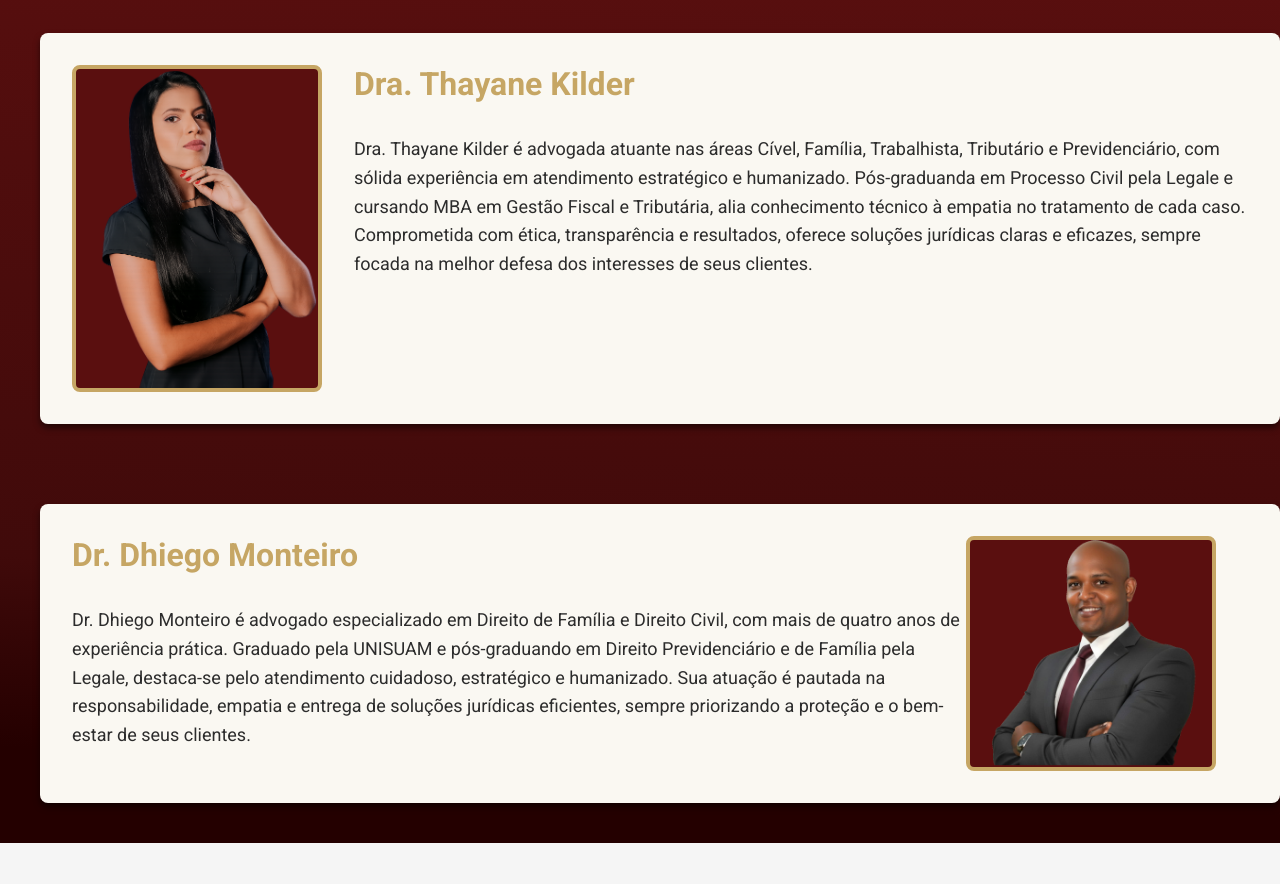
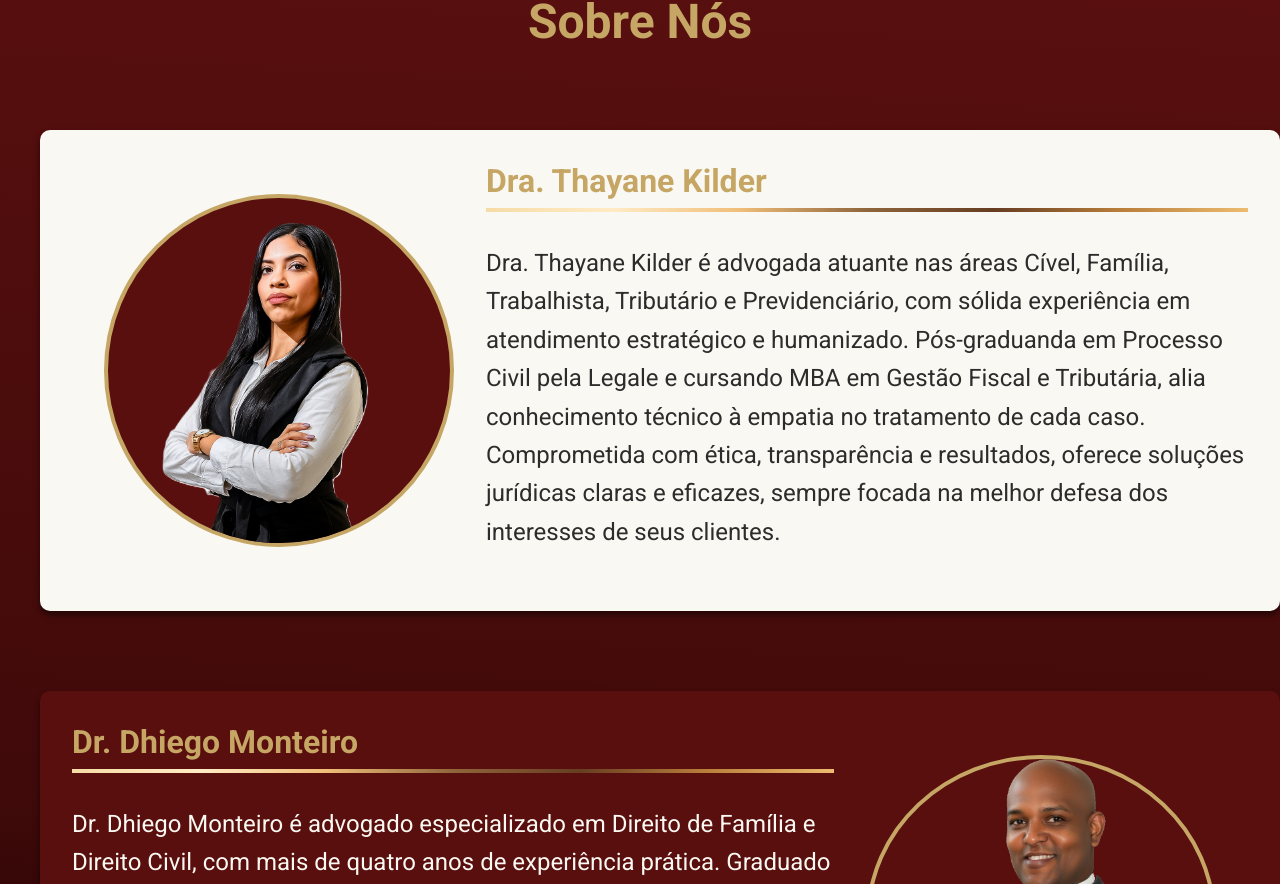
Before and after one commit to Danilo302/advocate-website, a React (Create React App) app: page / in a window 1280 px wide. Shown: the part 1916-2800 px from the top of the page. Built offline with nearby package versions, Linux system fonts and the light colour scheme.

Commit message:
Update About section with new hero image and enhance styles for better presentation

```diff
--- a/src/containers/About/index.tsx
+++ b/src/containers/About/index.tsx
@@ -1,11 +1,12 @@
 import { AboutContainer, Content, SectionAbout } from './styles'
-import Profile from '../../assets/images/profile.png'
+import Profile from '../../assets/images/hero.png'
 import Profile2 from '../../assets/images/profile2.png'
 
 const About = () => {
   return (
     <SectionAbout>
       <AboutContainer className="container">
+        <h1>Sobre Nós</h1>
         <Content>
           <img src={Profile} alt="" />
           <div>
@@ -22,7 +23,7 @@ const About = () => {
             </p>
           </div>
         </Content>
-        <Content>
+        <Content className="alternateColor">
           <div>
             <h2>Dr. Dhiego Monteiro</h2>
             <p>
--- a/src/containers/About/styles.ts
+++ b/src/containers/About/styles.ts
@@ -37,10 +37,25 @@ export const AboutContainer = styled.div`
   justify-content: center;
   width: 100%;
   height: 100%;
+  margin-bottom: 80px;
+
+  h1 {
+    font-size: 48px;
+    color: ${colors.emphasis};
+    margin-bottom: 40px;
+  }
+
+  .alternateColor {
+    background-color: ${colors.primary};
+
+    p {
+      color: ${colors.alternative};
+    }
+  }
 `
 export const Content = styled.div`
   background-color: ${colors.alternative};
-  border-radius: 8px;
+  border-radius: 10px;
   padding: 32px;
   margin-left: 40px;
   height: fit-content;
@@ -53,20 +68,50 @@ export const Content = styled.div`
     font-size: 32px;
     color: ${colors.emphasis};
     margin-bottom: 32px;
+    border-bottom: 4px solid transparent;
+    border-image: linear-gradient(
+        to right,
+        #f6dba6,
+        #ffebc4,
+        #f0be79,
+        #8f653b,
+        #673d22,
+        #ba7f3b,
+        #eebc70
+      )
+      1;
+    padding-bottom: 8px;
   }
 
   p {
-    font-size: 18px;
+    font-size: 24px;
     color: ${colors.secondary};
     line-height: 1.6;
   }
 
   img {
-    width: 250px;
+    width: 350px;
     height: auto;
-    border-radius: 8px;
-    margin-right: 32px;
+    border-radius: 50%;
+    margin: 32px;
     background-color: ${colors.primary};
     border: 4px solid ${colors.emphasis};
   }
+
+  &&: hover {
+    transform: scale(1.02);
+    transition: all 0.3s ease-in-out;
+    border: 3px solid transparent;
+    border-image: linear-gradient(
+        to right,
+        #f6dba6,
+        #ffebc4,
+        #f0be79,
+        #8f653b,
+        #673d22,
+        #ba7f3b,
+        #eebc70
+      )
+      1;
+  }
 `
--- a/src/containers/Home/index.tsx
+++ b/src/containers/Home/index.tsx
@@ -16,8 +16,8 @@ const Home = () => {
             Fale Conosco no WhatsApp.
           </h2>
           <span>
-            Atuação Especializada em Direito Previdenciário para Conquistar sua
-            Aposentadoria de Forma Segura, Rápida e sem Erros
+            Atuação especializada em Direito Previdenciário para conquistar sua
+            aposentadoria de forma segura, rápida e sem erros.
           </span>
           <Button>Entre em contato</Button>
         </TextContainer>
```
Also changed, not shown: src/assets/images/hero.png.
